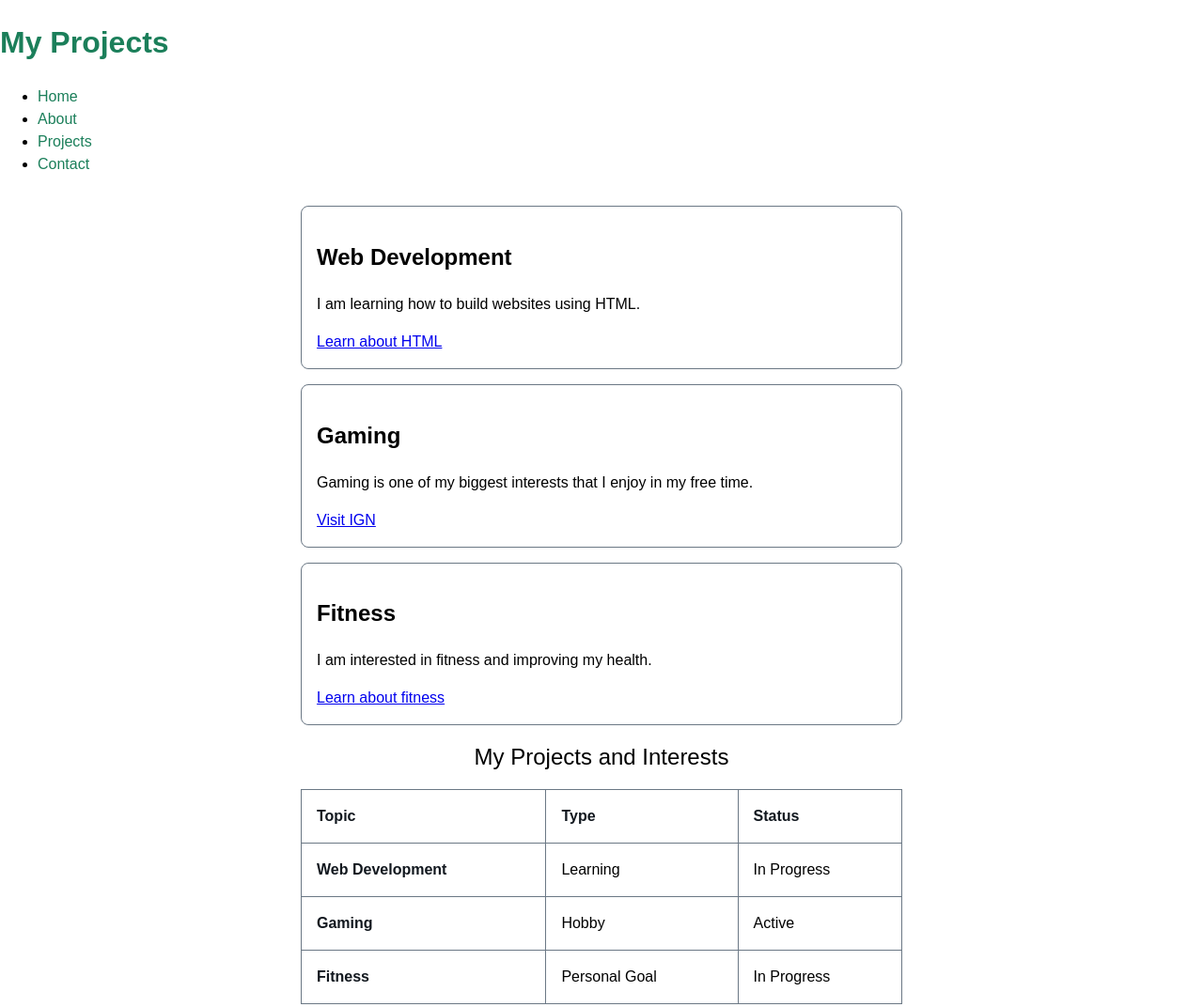
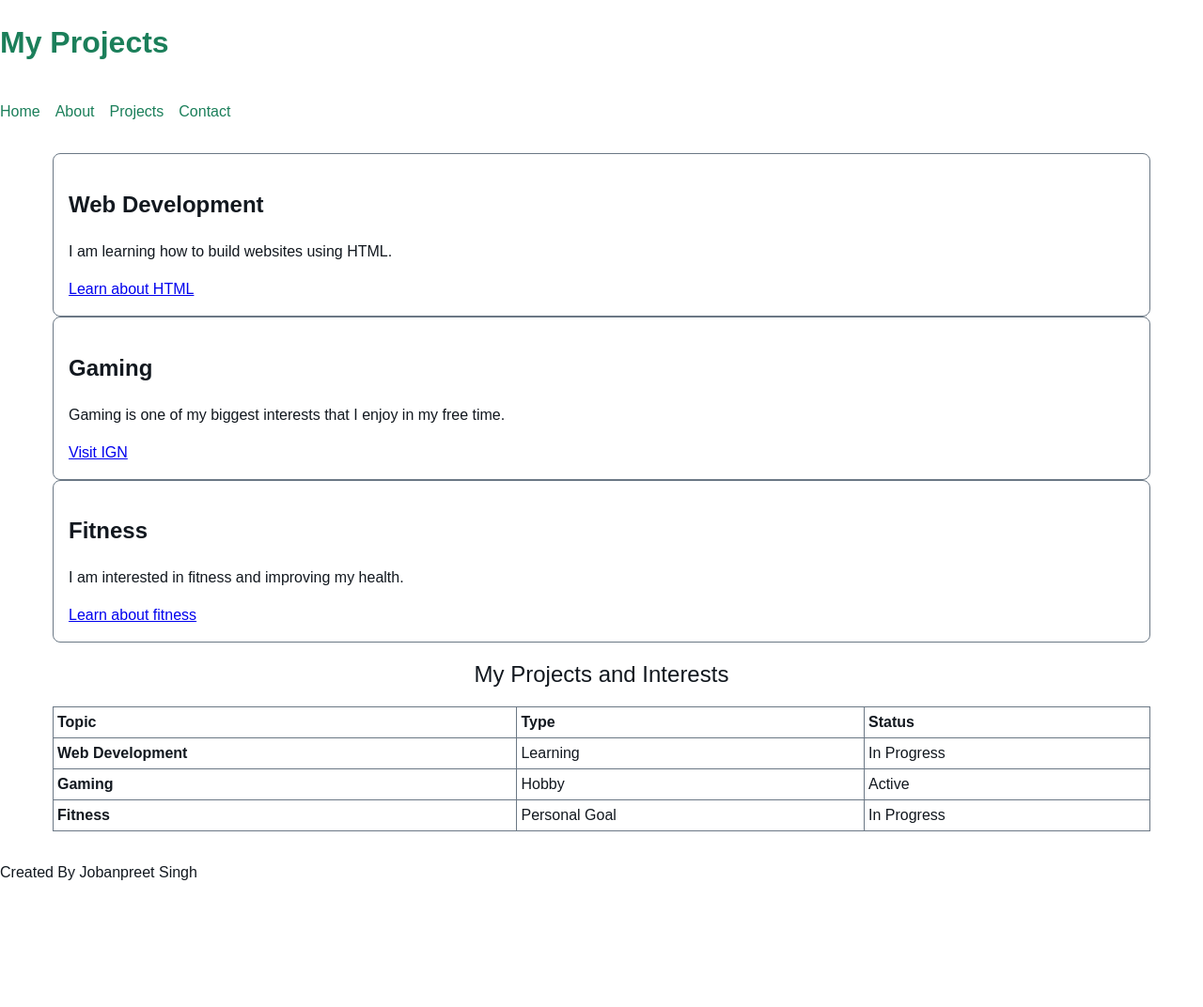
Before and after one commit to jobanpreet1835/cosc219-site, a plain HTML site: page projects.html in a window 1280 px wide. Shown: the top 1072 px of the page at 94% size. After the commit the page ends 957 px from the top, so only its background shows below. Drawn offline with Linux system fonts and the light colour scheme.

Commit message:
Add responsive Flexbox and Grid styles

```diff
--- a/css/styles.css
+++ b/css/styles.css
@@ -11,7 +11,7 @@
 
 body {
     font-family: Arial, Helvetica, sans-serif;
-    color: var(--link);
+    color: var(--ink);
     line-height: 1.5;
     margin: 0;
 }
@@ -31,10 +31,24 @@ h2 {
     font-size: 1.5rem;
 }
 
+nav {
+    display: flex;
+    flex-direction: column;
+    align-items: flex-start;
+    gap: 1rem;
+}
+
+nav ul {
+    display: flex;
+    flex-wrap: wrap;
+    gap: 1rem;
+    list-style: none;
+    padding: 0;
+}
+
 nav a {
     color: var(--brand);
-    text-decoration: none;
-    margin-right: var(--space);
+    text-decoration: none;;
 }
 
 nav a:hover {
@@ -50,7 +64,12 @@ nav a:focus {
     border: 0.1rem solid var(--muted);
     border-radius: 0.5rem;
     padding:var(--space);
-    margin-bottom: var(--space);
+}
+
+.cards {
+    display: grid;
+    gap: 1rem;
+    grid-template-columns: 1fr;
 }
 
 input[type="email"] {
@@ -120,11 +139,44 @@ caption {
 
 th,
 td {
-    padding: var(--space);
+    padding: 0.25rem;
     border: 0.1rem solid var(--muted);
     text-align: left;
+    overflow-wrap: anywhere;
 }
 
 th {
     color: var(--ink);
 }
+
+.about-layout {
+    display: grid;
+    grid-template-columns: 1fr;
+    gap: 1rem;
+}
+
+@media (min-width: 38rem) {
+    nav {
+        flex-direction: row;
+        justify-content: space-between;
+        align-items: center;
+    }
+
+    .cards {
+        grid-template-columns: repeat(2, 1fr);
+    }
+
+    .about-layout {
+        grid-template-columns: 2fr 1fr;
+    }
+}
+
+@media (min-width: 58rem) {
+    main {
+        max-width: 75rem;
+    }
+
+    .cards {
+        grid-template-columns: repeat(3, 1fr);
+    }
+}
```
